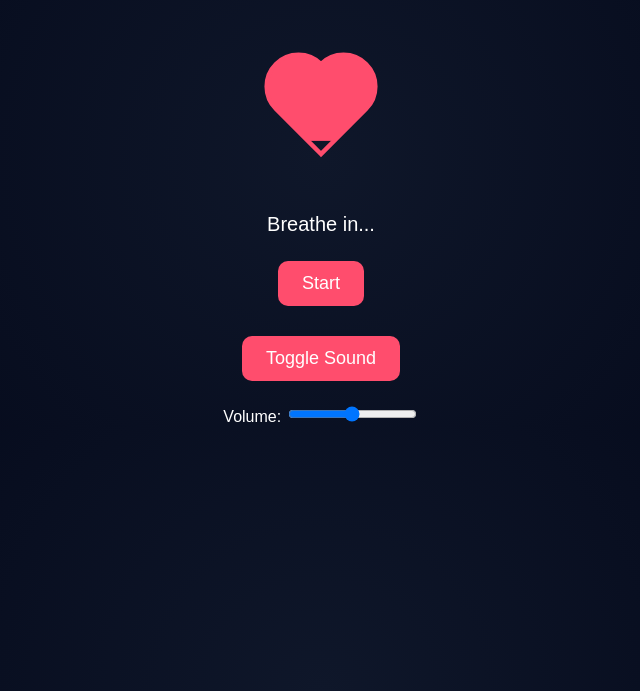
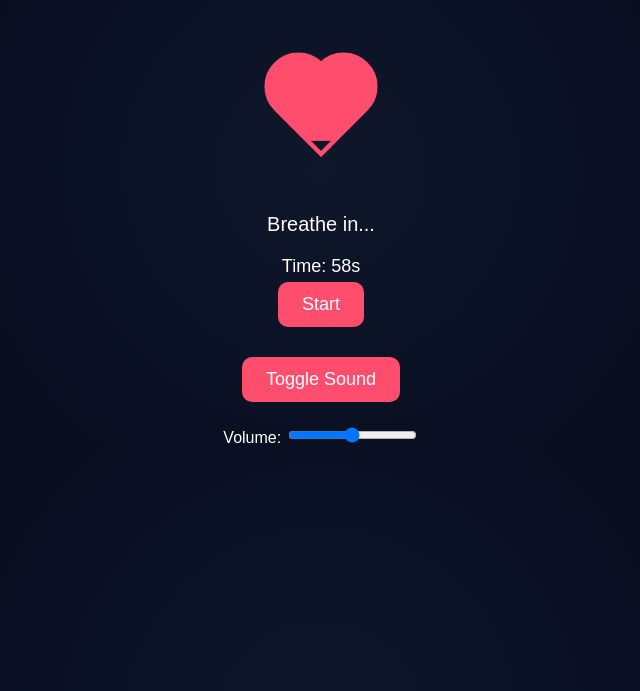
Before and after one commit to joshsacala-web/Calm-heart, a plain HTML site: page index.html in a window 1280 px wide. Both pictures are taken after a click on the button "Start". Shown: the part 109-800 px from the top of the page, without its empty margins (319-959 px from the left). Drawn offline with Linux system fonts and the light colour scheme.

Commit message:
Update index.html

```diff
--- a/index.html
+++ b/index.html
@@ -20,7 +20,6 @@ body {
 #heartWrapper {
   width: 150px;
   margin: 40px auto;
-  position: relative;
 }
 
 svg {
@@ -50,6 +49,11 @@ button {
 .controls {
   margin-top: 20px;
 }
+
+#timer {
+  margin-top: 10px;
+  font-size: 18px;
+}
 </style>
 </head>
 
@@ -66,17 +70,16 @@ button {
         </clipPath>
       </defs>
 
-      <!-- Fill -->
       <rect id="fillRect" x="0" y="100" width="100" height="0"
             fill="#ff4d6d" clip-path="url(#heartClip)"/>
 
-      <!-- Outline -->
       <path d="M50 90 L20 60 A20 20 0 1 1 50 30 A20 20 0 1 1 80 60 Z"
             fill="none" stroke="#ff4d6d" stroke-width="3"/>
     </svg>
   </div>
 
   <p id="text">Press Start</p>
+  <div id="timer">Time: 60s</div>
 
   <button onclick="startBreathing()">Start</button>
 
@@ -90,11 +93,15 @@ button {
 <script>
 const fillRect = document.getElementById("fillRect");
 const text = document.getElementById("text");
+const timerDisplay = document.getElementById("timer");
 const volumeSlider = document.getElementById("volumeSlider");
 
 let soundOn = true;
 let audioCtx;
 let gainNode;
+let running = false;
+let timeLeft = 60;
+let timerInterval;
 
 function toggleSound() {
   soundOn = !soundOn;
@@ -125,10 +132,25 @@ function playTone(freq, duration) {
 }
 
 function startBreathing() {
+  if (running) return;
+
+  running = true;
+  timeLeft = 60;
+  timerDisplay.innerText = "Time: 60s";
+
+  timerInterval = setInterval(() => {
+    timeLeft--;
+    timerDisplay.innerText = "Time: " + timeLeft + "s";
+
+    if (timeLeft <= 0) {
+      stopBreathing();
+    }
+  }, 1000);
 
   function inhale() {
+    if (!running) return;
+
     text.innerText = "Breathe in...";
-
     fillRect.setAttribute("y", "0");
     fillRect.setAttribute("height", "100");
     fillRect.setAttribute("fill", "#ff4d6d");
@@ -139,8 +161,9 @@ function startBreathing() {
   }
 
   function exhale() {
+    if (!running) return;
+
     text.innerText = "Breathe out...";
-
     fillRect.setAttribute("y", "100");
     fillRect.setAttribute("height", "0");
     fillRect.setAttribute("fill", "#4dabf7");
@@ -152,6 +175,16 @@ function startBreathing() {
 
   inhale();
 }
+
+function stopBreathing() {
+  running = false;
+  clearInterval(timerInterval);
+
+  text.innerText = "I hope this calmed you ❤️";
+  timerDisplay.innerText = "Done";
+
+  fillRect.setAttribute("height", "0");
+}
 </script>
 
 </body>
```
